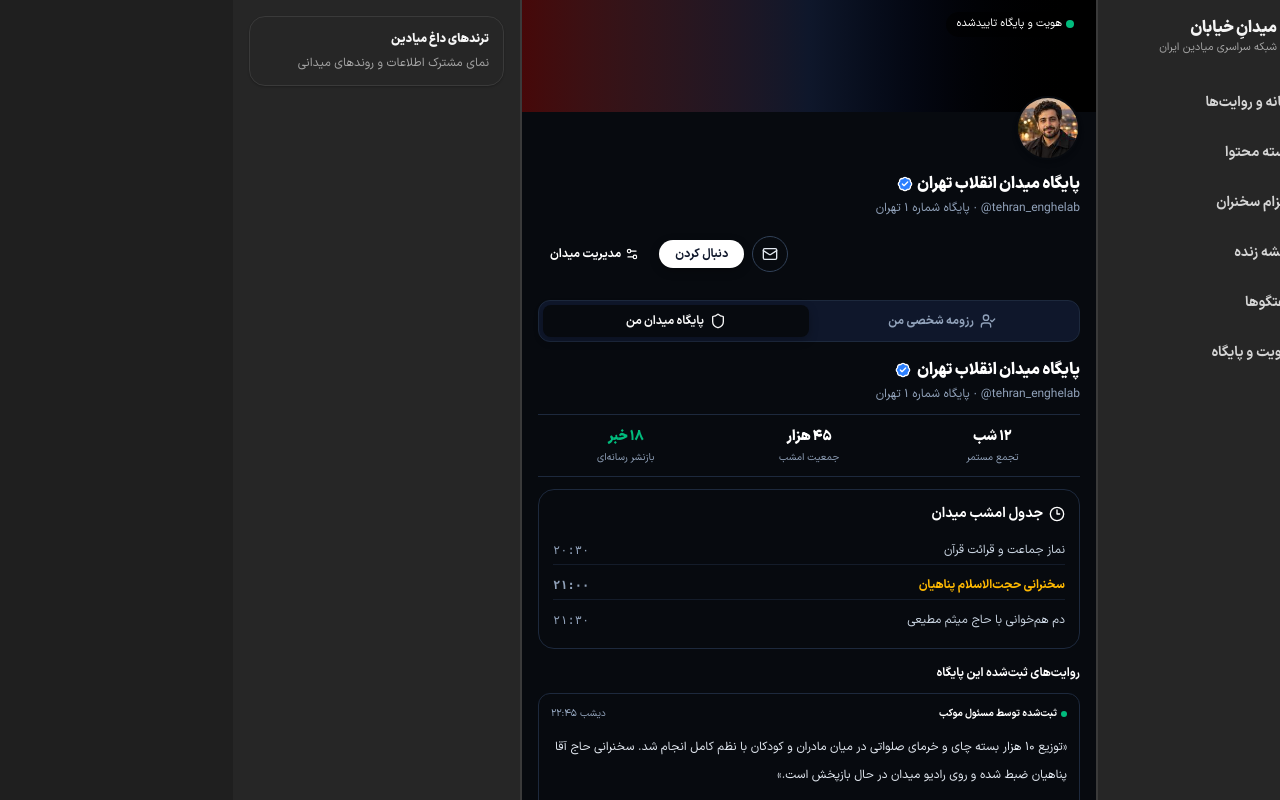
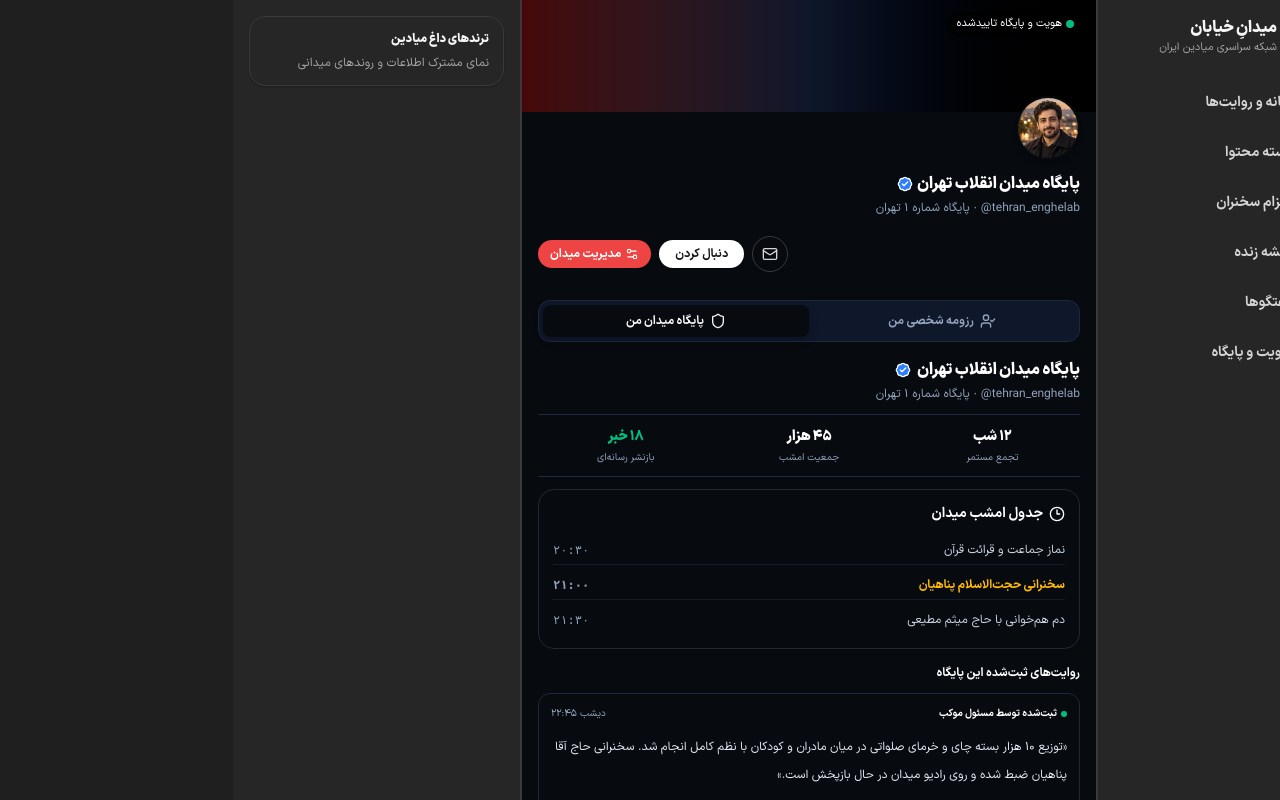
Before and after one commit to mohammad-mohammad-soltani/meydan, a Next.js app: page /profile in a window 1280 px wide. Built offline with nearby package versions, Linux system fonts and the light colour scheme.

Commit message:
refactor: migrate profile actions to semantic tokens

```diff
--- a/features/profile/components/ProfileActions.tsx
+++ b/features/profile/components/ProfileActions.tsx
@@ -4,5 +4,11 @@ import { Mail, Settings2 } from "lucide-react";
 type ProfileActionsProps = { isFollowing: boolean; onToggleFollowing: () => void; onOpenManagement: () => void; };
 
 export function ProfileActions({ isFollowing, onToggleFollowing, onOpenManagement }: ProfileActionsProps) {
-  return <div className="flex items-center justify-end gap-2 px-4 pb-3 pt-1"><Link href="/chat/tehran-enghelab" aria-label="ارسال پیام" className="grid h-9 w-9 place-items-center rounded-full border border-slate-300 text-slate-700 transition hover:border-brand-red hover:text-brand-red dark:border-slate-700 dark:text-slate-200"><Mail className="h-4 w-4" /></Link><button type="button" onClick={onToggleFollowing} className="profile-follow-button rounded-full bg-slate-950 px-4 py-1.5 text-xs font-bold text-white shadow-sm transition hover:bg-slate-800 dark:bg-white dark:text-slate-900">{isFollowing ? "دنبال‌شده" : "دنبال کردن"}</button><button type="button" onClick={onOpenManagement} className="inline-flex items-center gap-1 rounded-full bg-brand-red px-3 py-1.5 text-xs font-bold text-white"><Settings2 className="h-3.5 w-3.5" />مدیریت میدان</button></div>;
+  return (
+    <div className="flex items-center justify-end gap-2 px-4 pb-3 pt-1">
+      <Link href="/chat/tehran-enghelab" aria-label="ارسال پیام" className="grid h-9 w-9 place-items-center rounded-full border border-border text-icon transition-colors hover:border-brand-border hover:bg-brand-muted hover:text-brand"><Mail className="h-4 w-4" /></Link>
+      <button type="button" onClick={onToggleFollowing} className={`rounded-pill px-4 py-1.5 text-xs font-bold shadow-xs transition-colors ${isFollowing ? "bg-surface-muted text-foreground-secondary hover:bg-hover" : "bg-solid-dark text-on-solid hover:opacity-90 dark:bg-solid-light dark:text-on-light"}`}>{isFollowing ? "دنبال‌شده" : "دنبال کردن"}</button>
+      <button type="button" onClick={onOpenManagement} className="inline-flex items-center gap-1 rounded-pill bg-brand px-3 py-1.5 text-xs font-bold text-brand-foreground transition-colors hover:bg-brand-hover"><Settings2 className="h-3.5 w-3.5" />مدیریت میدان</button>
+    </div>
+  );
 }
```
